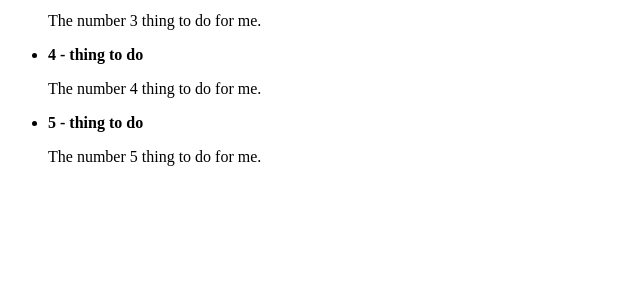
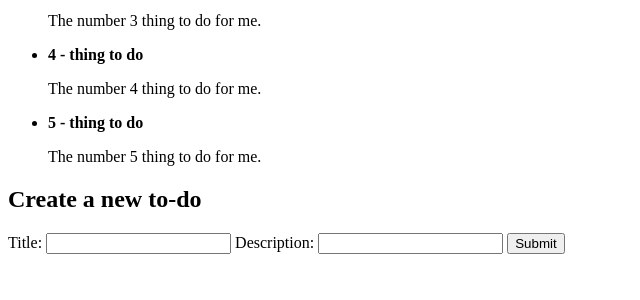
Before and after one commit to p6l-richard/todoapp, a Flask app: page / in a window 1280 px wide. Shown: the part 238-538 px from the top of the page, without its empty margins (0-640 px from the left). Run offline with Flask 2, Linux system fonts and the light colour scheme; data comes from the database, SQL or seed files in the repository.

Commit message:
Three new features added. 1. add form to create todos to index.html 2. add POST control handler to server.py that modifies our model (inserts todo to DB) 3. add new_item route and controller to server.py to show latest record in DB table

```diff
--- a/server.py
+++ b/server.py
@@ -1,4 +1,4 @@
-from flask import Flask, render_template
+from flask import Flask, render_template, request
 from flask_sqlalchemy import SQLAlchemy
 
 app = Flask(__name__)
@@ -30,5 +30,12 @@ if not Todo.query.all():
 def index():
     return render_template('index.html', data=Todo.query.all())
 
+@app.route('/new_item', methods=['GET', 'POST'])
+def new_item():
+    if request.form.get('title', None):
+        db.session.add(Todo(title=request.form['title'], description=request.form['description']))
+        db.session.commit()
+    return f'Item added to DB:\n{Todo.query.order_by(Todo.id.desc()).limit(1).all()}'
+
 if __name__ == '__main__':
     app.run(debug=True)
--- a/templates/index.html
+++ b/templates/index.html
@@ -13,5 +13,15 @@
         </li>
     {% endfor %}
     </ul>
+    <h2>Create a new to-do</h2>
+    <form action="/new_item" method="POST">
+        <label>Title:</label>
+        <input type="text" name="title" id="title">
+        <label>Description:</label>
+        <input type="text" name="description">
+        <input type="submit">
+
+    </form>
+
 </body>
 </html>
```
